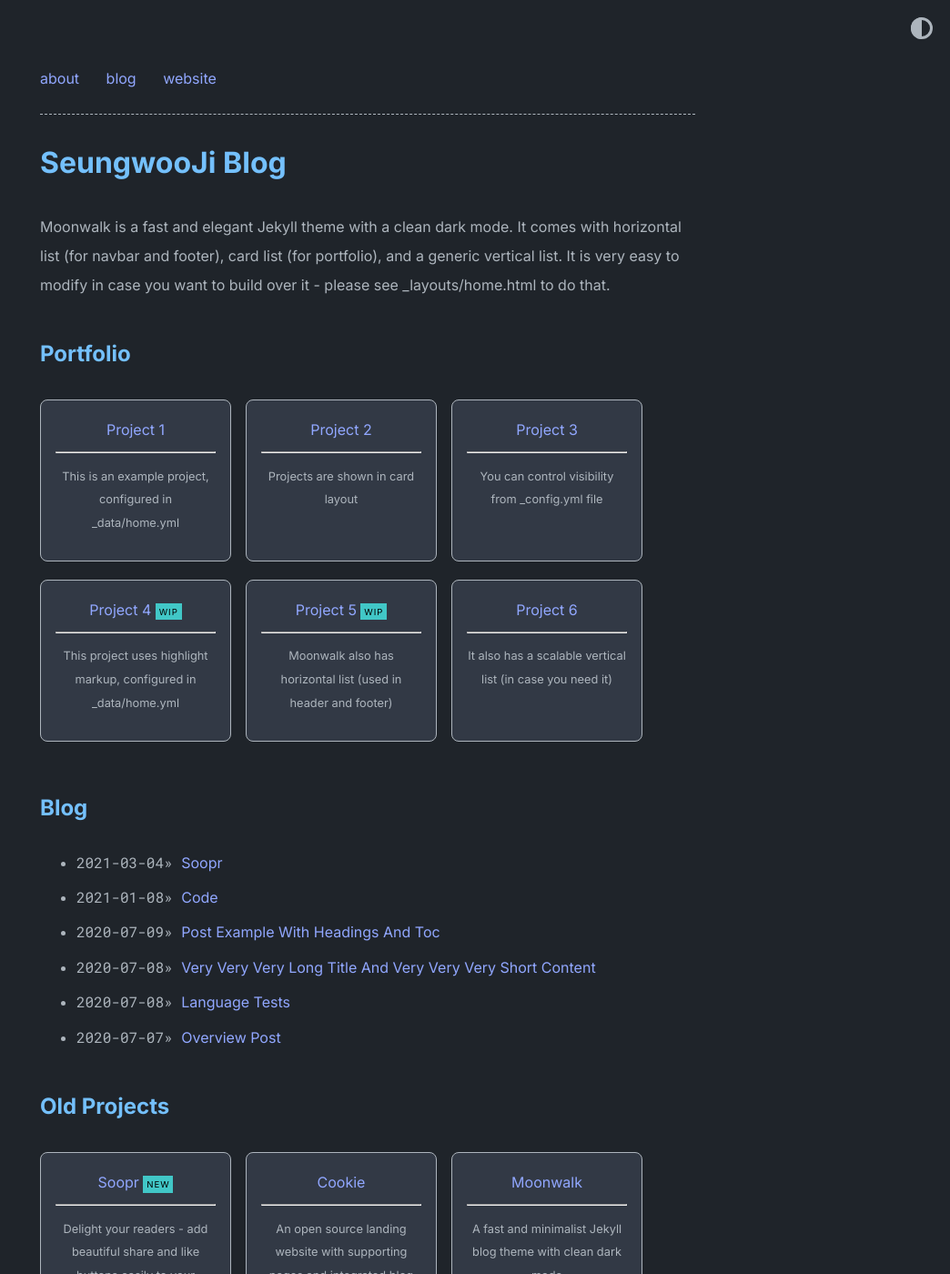
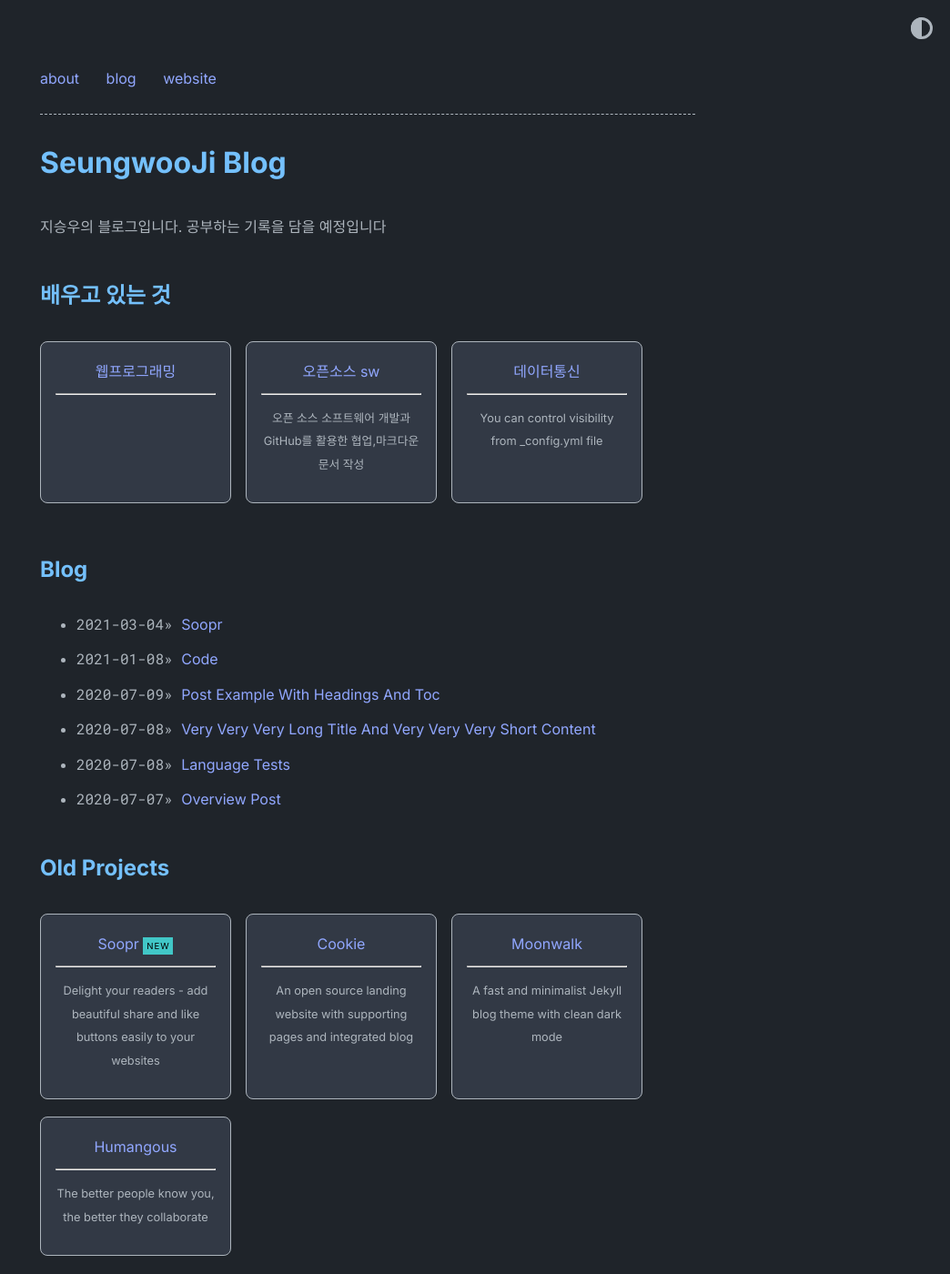
Before and after one commit to SeungwooJi/SeungwooJi.github.io, a Jekyll site: the page built from index.md, in a window 1280 px wide and 1400 px high. Shown: the whole window at 91% size, without its empty margins (236-1280 px from the left). Built offline with Jekyll 4.4.1, drawn with Linux system fonts in a browser that asks for light colours; some of the changed text lies outside the part shown.

Commit message:
config 파일 수정

```diff
--- a/_config.yml
+++ b/_config.yml
@@ -1,8 +1,8 @@
 title: SeungwooJi Blog
 author: SeungwooJi
-url: https://www.abhinavsaxena.com/moonwalk # root address of the site
+url: https://seungwooji.github.io /# root address of the site
 description: > # description of the site (multiple lines allowed)
-  Moonwalk is a fast and elegant Jekyll theme with a clean dark mode. It comes with horizontal list (for navbar and footer), card list (for portfolio), and a generic vertical list. It is very easy to modify in case you want to build over it - please see _layouts/home.html to do that.
+  지승우의 블로그입니다. 공부하는 기록을 담을 예정입니다
 
 permalink: /:slug
 
@@ -33,7 +33,7 @@ theme_config:
   show_tags: true # show tags in a blog posts
   # options for "home" page
   home:
-    title_projects: Portfolio
+    title_projects: 배우고 있는 것
     title_misc_list: Details
     title_blog: Blog
     title_old_projects: Old Projects
--- a/_data/home.yml
+++ b/_data/home.yml
@@ -6,34 +6,20 @@ navbar_entries:
     url: blog
 
   - title: website
-    url: https://www.abhinav.co
+    url: https://github.com/SeungwooJi
 
 project_entries:
-  - title: Project 1
+  - title: 웹프로그래밍
     url: overview-post
-    desc: This is an example project, configured in _data/home.yml
+    desc:
 
-  - title: Project 2
+  - title: 오픈소스 sw
     url: overview-post
-    desc: Projects are shown in card layout
+    desc: 오픈 소스 소프트웨어 개발과 GitHub를 활용한 협업,마크다운 문서 작성
 
-  - title: Project 3
+  - title: 데이터통신
     url: overview-post
     desc: You can control visibility from _config.yml file
-
-  - title: Project 4
-    url: overview-post
-    desc: This project uses highlight markup, configured in _data/home.yml
-    highlight: WIP
-
-  - title: Project 5
-    url: overview-post
-    desc: Moonwalk also has horizontal list (used in header and footer)
-    highlight: WIP
-
-  - title: Project 6
-    url: overview-post
-    desc: It also has a scalable vertical list (in case you need it)
 
 old_project_entries:
   - title: Soopr
@@ -54,17 +40,12 @@ old_project_entries:
     desc: The better people know you, the better they collaborate
 
 footer_entries:
-  - title: abhinav's homepage
-    url: https://www.abhinav.co
+  - title: github
+    url: https://github.com/SeungwooJi
 
-  - title: twitter
-    url: https://twitter.com/abhinav
+  - title: instagram
+    url: https://www.instagram.com/j0s0w
 
-  - title: github
-    url: https://github.com/abhinavs
-
-  - title: feed
-    url: feed.xml
 
 misc_entries:
   - title: this is an example vertical list
--- a/about.md
+++ b/about.md
@@ -3,6 +3,6 @@ layout: post
 title: About
 ---
 
-This is an example page!
+공부하면서 배우고 경험한 것들을 기록하고 지식을 공유하는 공간입니다
 
-Actually, it has the same layout of a post...
+제가 배운 것을 공유하고 공유한 내용에 대해 의견을 나누면서 서로 성장하는 공간이 되었으면 하는 바람입니다
```
